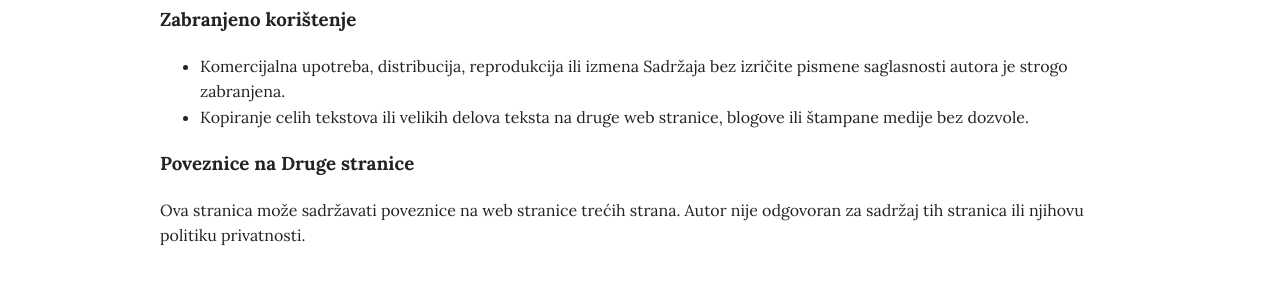
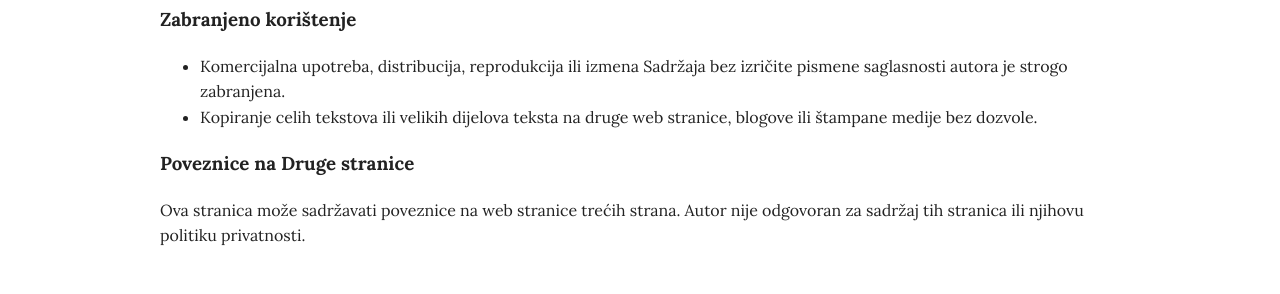
Before and after one commit to omarbrkan/omarbrkan.github.io, a Jekyll site: the page built from pravila.html, in a window 1280 px wide. Shown: the part 621-915 px from the top of the page. Built offline with Jekyll 4.4.1, drawn with Linux system fonts in a browser that asks for light colours.

Commit message:
Update pravila.html

```diff
--- a/pravila.html
+++ b/pravila.html
@@ -13,7 +13,7 @@ permalink: /pravila
 <h3>Zabranjeno korištenje</h3>
 <ul>
     <li>Komercijalna upotreba, distribucija, reprodukcija ili izmena Sadržaja bez izričite pismene saglasnosti autora je strogo zabranjena.</li>
-    <li>Kopiranje celih tekstova ili velikih delova teksta na druge web stranice, blogove ili štampane medije bez dozvole.</li>
+    <li>Kopiranje celih tekstova ili velikih dijelova teksta na druge web stranice, blogove ili štampane medije bez dozvole.</li>
 </ul>
 
 <h3>Poveznice na Druge stranice</h3>
```
